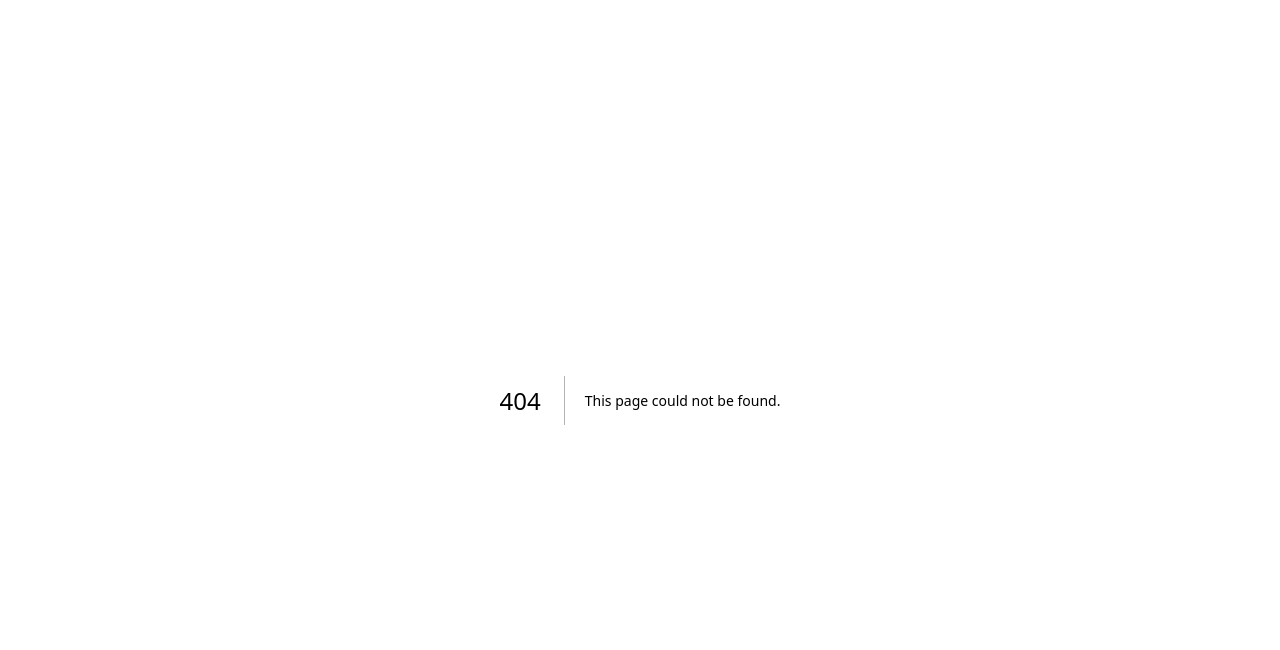
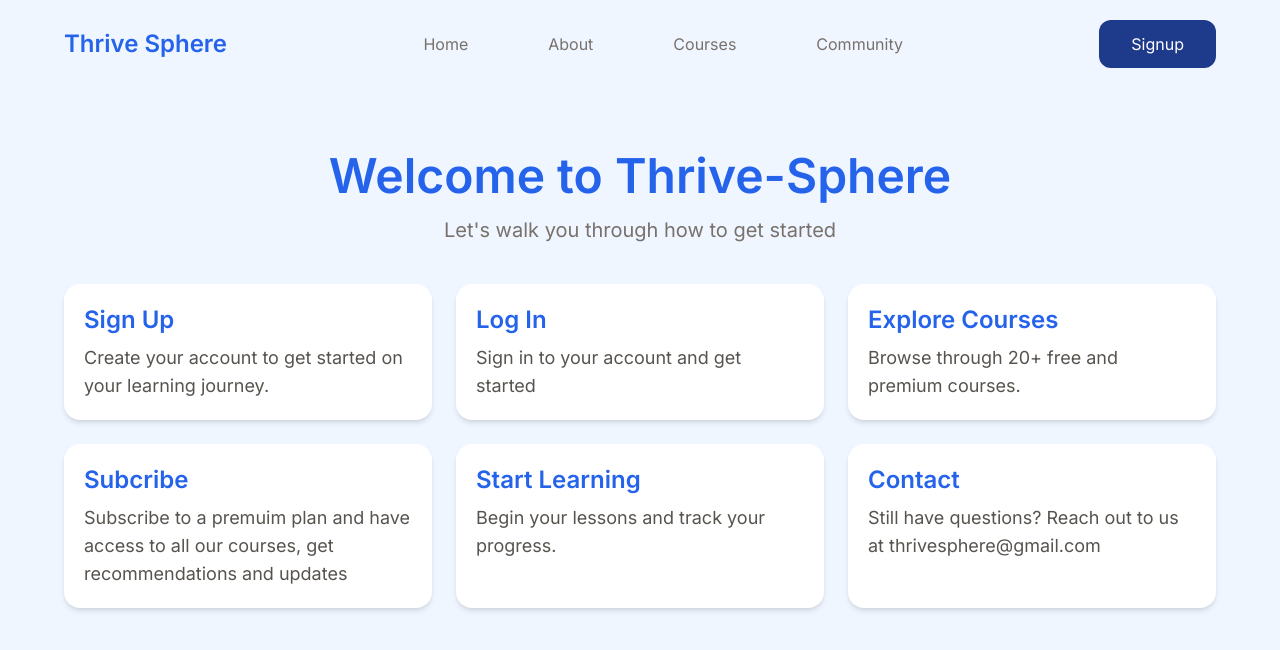
Before and after one commit to Edarth002/Thrive-Sphere, a Next.js app: page /pages/onboarding in a window 1280 px wide. Before the commit this address had no page. Shown: the top 650 px of the page. Built offline with nearby package versions, Linux system fonts and the light colour scheme.

Commit message:
Improved User experience

```diff
--- a/src/app/pages/community/page.jsx
+++ b/src/app/pages/community/page.jsx
@@ -3,6 +3,7 @@ import SendEmail from "@/app/components/sendemail";
 // import React from "react";
 import Image from "next/image";
 import Footer from "@/app/components/footer";
+import Link from "next/link";
 
 const Community = () => {
   return (
@@ -77,28 +78,51 @@ const Community = () => {
           <div>
             <h1 className="font-semibold pb-2">Account Management</h1>
             <ul className="text-stone-600 flex flex-col items-start space-y-2">
-              <li>Create Account</li>
-              <li>Edit Account</li>
-              <li>Delete Account</li>
+              <li>
+                <Link href="/auth/signup">Create Account</Link>
+              </li>
+              <li>
+                <Link href="/auth/login">Login to Account</Link>
+              </li>
+              <li>
+                <Link href="/pages/dashboard">Delete Account</Link>
+              </li>
             </ul>
           </div>
           <div className="w-[0.05rem] h-40 bg-stone-300"></div>
           <div>
             <h1 className="font-semibold pb-2">Information and Training</h1>
             <ul className="text-stone-600 flex flex-col items-start space-y-2">
-              <li>Onboarding</li>
-              <li>Courses</li>
-              <li>Handbook</li>
-              <li>News</li>
+              <li>
+                <Link href="/pages/onboarding">Onboarding</Link>
+              </li>
+              <li>
+                <Link href="/pages/courses">Courses</Link>
+              </li>
+              <li>
+                <Link href="/pages/handbook">Handbook</Link>
+              </li>
+              <li>
+                <Link href="/pages/news">News</Link>
+              </li>
             </ul>
           </div>
           <div className="w-[0.05rem] h-40 bg-stone-300"></div>
           <div>
             <h1 className="font-semibold  pb-2">Payment & Billing</h1>
             <ul className="text-stone-600 flex flex-col items-start space-y-2">
-              <li>Payment details</li>
-              <li>Refunds</li>
-              <li>Subscription details</li>
+              <li>
+                {" "}
+                <Link href="/">Pricing Plans</Link>
+              </li>
+              <li>
+                {" "}
+                <Link href="/">Payment Page</Link>
+              </li>
+              <li>
+                {" "}
+                <Link href="/">Payment Status</Link>
+              </li>
             </ul>
           </div>
           <div className="w-[0.05rem] h-40 bg-stone-300"></div>
@@ -106,7 +130,7 @@ const Community = () => {
             <h1 className="font-semibold pb-2">
               {" "}
               Certificates{" "}
-              <span className="font-normal bg-blue-600 text-white px-2 text-sm py-1 rounded-xl">
+              <span className="font-normal bg-blue-700 text-white px-2 ml-1 text-sm py-1 rounded-xl">
                 Beta
               </span>
             </h1>
--- /dev/null
+++ b/src/app/pages/handbook/page.jsx
@@ -0,0 +1,48 @@
+import Header from "@/app/components/header";
+import Link from "next/link";
+
+export default function Handbook() {
+  const handbookSections = [
+    {
+      title: "How to Enroll in a Course",
+      content:
+        "Click on any course, then hit the 'Start Learning' button to enroll.",
+    },
+    {
+      title: "Tracking Your Progress",
+      content: "Each course dashboard shows completed modules and your score.",
+    },
+    {
+      title: "Accessing Certificates",
+      content:
+        "Once completed, you'll find certificates under your profile > Achievements.",
+    },
+  ];
+
+  return (
+    <div>
+      <Header />
+      <div className="pt-10 px-10 bg-blue-50 h-screen w-full">
+        <h1 className="text-3xl font-bold text-blue-600 text-center mb-6">
+          User Handbook
+        </h1>
+        <div className="space-y-4">
+          {handbookSections.map((section, i) => (
+            <div key={i} className="bg-white p-4 shadow-md rounded-lg">
+              <h3 className="text-blue-600 font-semibold text-lg">
+                {section.title}
+              </h3>
+              <p className="text-stone-600 text-sm mt-2">{section.content}</p>
+            </div>
+          ))}
+        </div>
+        <div className="mt-10 text-center">
+          <p className="text-stone-500 mb-2">Need more help?</p>
+          <button className="bg-blue-600 text-white px-4 py-2 rounded">
+            <Link href="/pages/community">Contact Support</Link>
+          </button>
+        </div>
+      </div>
+    </div>
+  );
+}
--- /dev/null
+++ b/src/app/pages/news/page.jsx
@@ -0,0 +1,50 @@
+import Header from "@/app/components/header";
+import Link from "next/link";
+
+export default function News() {
+  const newsItems = [
+    {
+      title: "Platform Update: New Features Released!",
+      preview:
+        "We've launched a new dashboard, improved UI, and added more courses.",
+      image: "/assets/webinar2.jpg",
+    },
+    {
+      title: "Top 10 Tips for Online Learning",
+      preview:
+        "Boost your productivity with these proven tips from top learners.",
+      image: "/assets/webinar1.jpg",
+    },
+  ];
+
+  return (
+    <div>
+      <Header />
+      <div className="bg-blue-50 h-screen p-10 w-full">
+        <h1 className="text-3xl font-bold text-blue-600 text-center mb-6">
+          News & Updates
+        </h1>
+        <div className="grid grid-cols-1 md:grid-cols-2 gap-6">
+          {newsItems.map((item, i) => (
+            <div key={i} className="overflow-hidden shadow-md bg-white">
+              <img
+                src={item.image}
+                alt="news"
+                className="h-80 w-full object-cover"
+              />
+              <div className="p-4">
+                <h3 className="text-xl font-bold text-blue-600 mb-2">
+                  {item.title}
+                </h3>
+                <p className="text-stone-600 text-sm mb-4">{item.preview}</p>
+                <Link href="#" className="text-blue-500 text-sm font-medium">
+                  Read More
+                </Link>
+              </div>
+            </div>
+          ))}
+        </div>
+      </div>
+    </div>
+  );
+}
--- /dev/null
+++ b/src/app/pages/onboarding/page.jsx
@@ -0,0 +1,58 @@
+import Header from "@/app/components/header";
+
+export default function Onboarding() {
+  const onboardingSteps = [
+    {
+      title: "Sign Up",
+      description:
+        "Create your account to get started on your learning journey.",
+    },
+    {
+      title: "Log In",
+      description: "Sign in to your account and get started",
+    },
+    {
+      title: "Explore Courses",
+      description: "Browse through 20+ free and premium courses.",
+    },
+    {
+      title: "Subcribe",
+      description:
+        "Subscribe to a premuim plan and have access to all our courses, get recommendations and updates",
+    },
+
+    {
+      title: "Start Learning",
+      description: "Begin your lessons and track your progress.",
+    },
+    {
+      title: "Contact",
+      description:
+        "Still have questions? Reach out to us at thrivesphere@gmail.com",
+    },
+  ];
+
+  return (
+    <div>
+      <Header />
+      <div className="p-16 bg-blue-50 w-full h-screen">
+        <h1 className="text-blue-600 text-5xl font-bold mb-4 text-center">
+          Welcome to Thrive-Sphere
+        </h1>
+        <p className="text-stone-500 text-xl mb-10 text-center">
+          Let's walk you through how to get started
+        </p>
+        <div className="grid grid-cols-1 md:grid-cols-3 gap-6">
+          {onboardingSteps.map((step, i) => (
+            <div key={i} className="p-5 shadow-md rounded-2xl bg-white">
+              <h2 className="text-2xl font-semibold text-blue-600 mb-2">
+                {step.title}
+              </h2>
+              <p className="text-stone-600 text-lg">{step.description}</p>
+            </div>
+          ))}
+        </div>
+      </div>
+    </div>
+  );
+}
```
